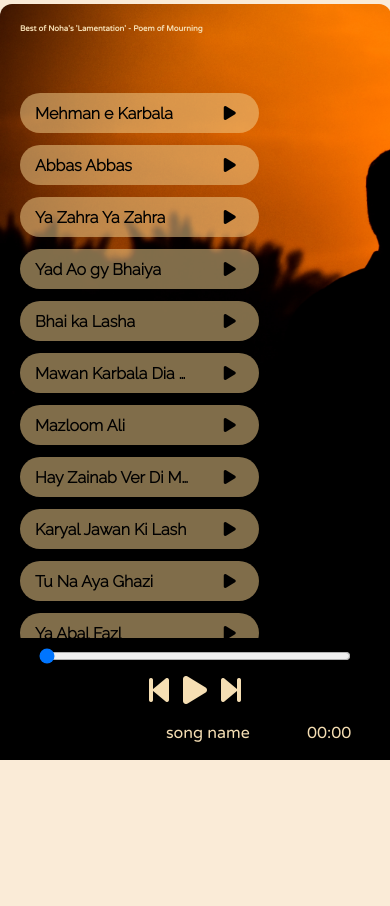
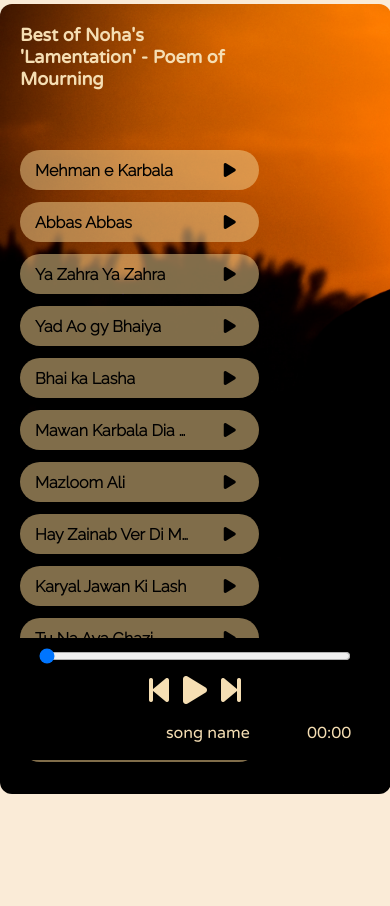
Before and after one commit to lv4u7/Soulify, a plain HTML site: page index.html in a window 390 px wide. Shown: the part 84-990 px from the top of the page. Before the commit the page ends 966 px from the top, so only its background shows below. Drawn offline with Linux system fonts and the light colour scheme.

Commit message:
media query correction

```diff
--- a/style.css
+++ b/style.css
@@ -161,6 +161,9 @@ nav ul li {
     width: 90%;
     left: 5%;
   }
+  h1 {
+    font-size: 20px;
+  }
 }
 
 @media (max-width: 480px) {
@@ -169,6 +172,9 @@ nav ul li {
     flex-direction: column;
   }
 
+  h1 {
+    font-size: 18px;
+  }
   .songItem img {
     display: none;
   }
```
